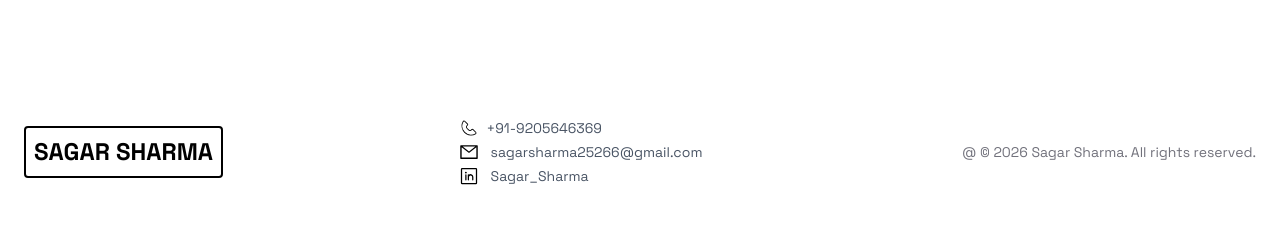
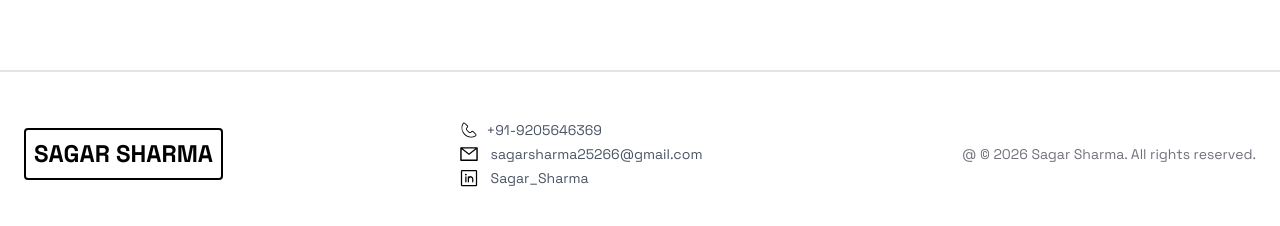
Before and after one commit to sagarsharma-10/my-portfolio, a React (Vite) app: page / in a window 1280 px wide. Shown: the part 3751-3977 px from the top of the page. Built offline with nearby package versions, Linux system fonts and the light colour scheme.

Commit message:
footer border added

```diff
--- a/src/components/Footer.jsx
+++ b/src/components/Footer.jsx
@@ -6,7 +6,7 @@ import { PiLinkedinLogo } from "react-icons/pi";
 
 function Footer() {
     return (
-        <div className='py-12  border-zinc-200'>
+        <div className='py-12 border-t-2 border-zinc-200'>
             <div className='max-w-7xl mx-auto px-6'>
                 <div className='flex flex-col md:flex-row items-center justify-between '>
                     <div className='mb-6 md:mb-0 border-2 p-2 rounded'>
```
